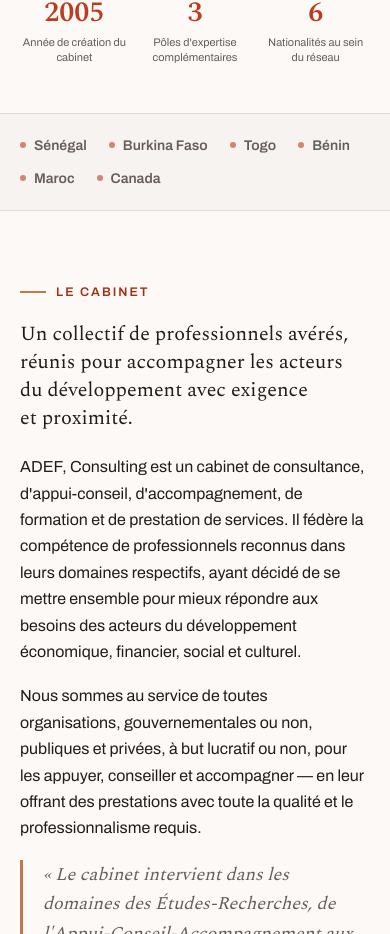
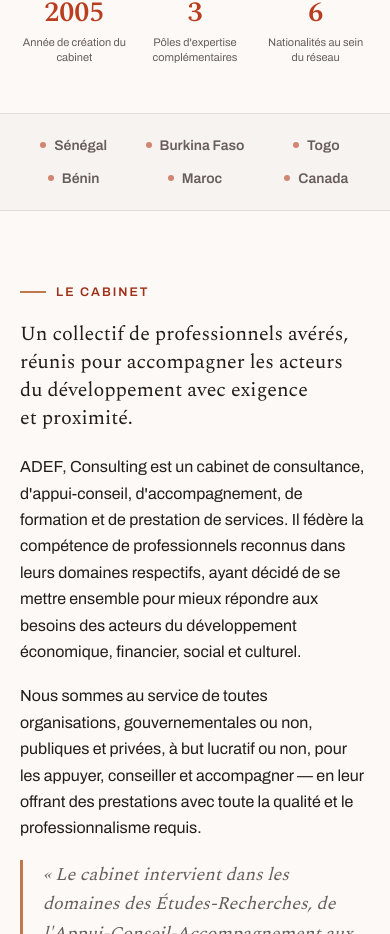
Before and after one commit to argi00/adef-consulting-nextjs, a Next.js app: page / in a window 390 px wide. Shown: the part 1377-2311 px from the top of the page. Built offline with nearby package versions, Linux system fonts and the light colour scheme.

Commit message:
mise a jour PAYS sur tel

```diff
--- a/app/globals.css
+++ b/app/globals.css
@@ -368,6 +368,13 @@
     text-align: center;
   }
   .stat .lab { max-width: none; font-size: 11px; line-height: 1.35; }
+  .flags {
+    display: grid;
+    grid-template-columns: repeat(3, minmax(0, 1fr));
+    gap: 10px 14px;
+    width: 100%;
+  }
+  .flags span { justify-content: center; }
   .marquee-band .label { display: none; }
 }
 
```
